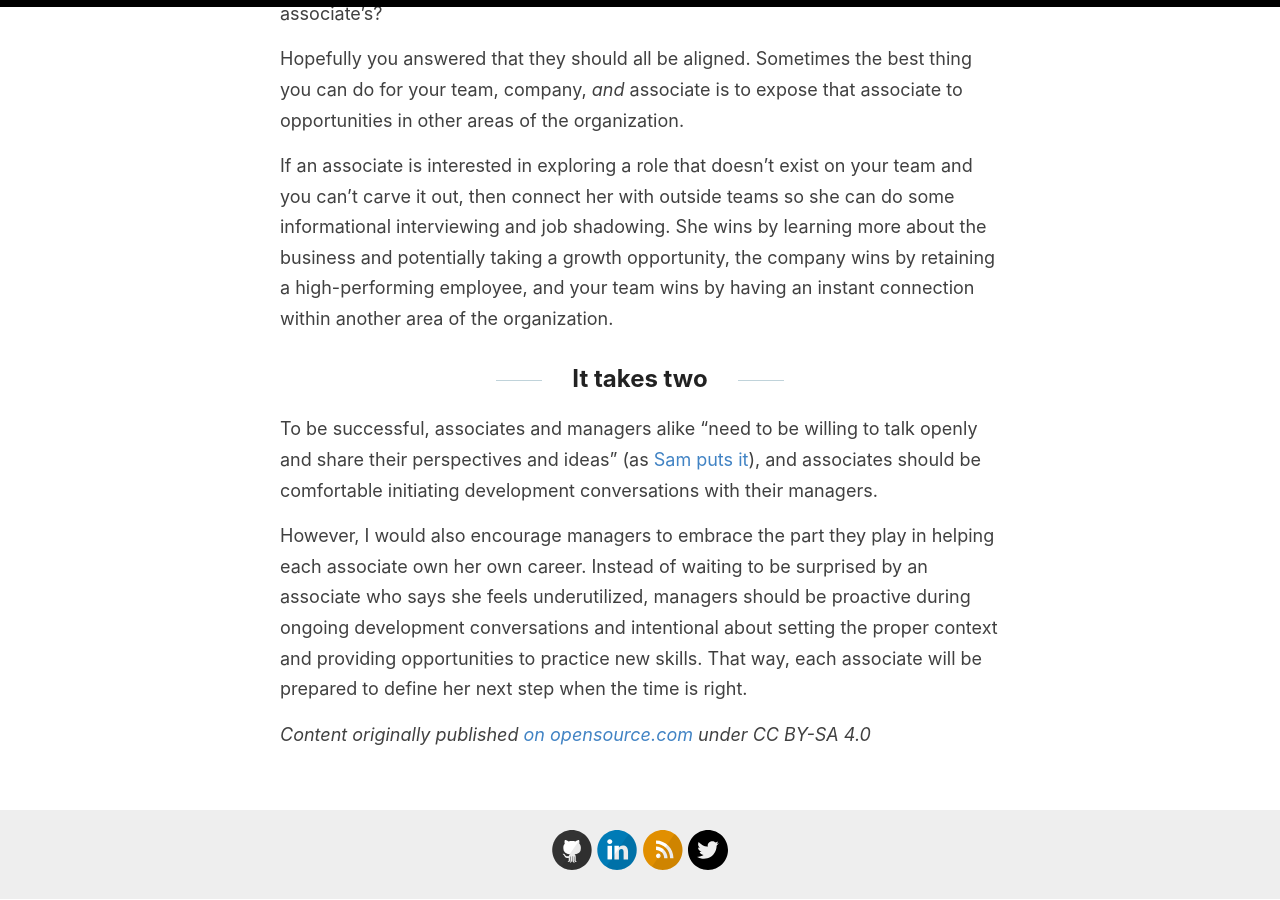
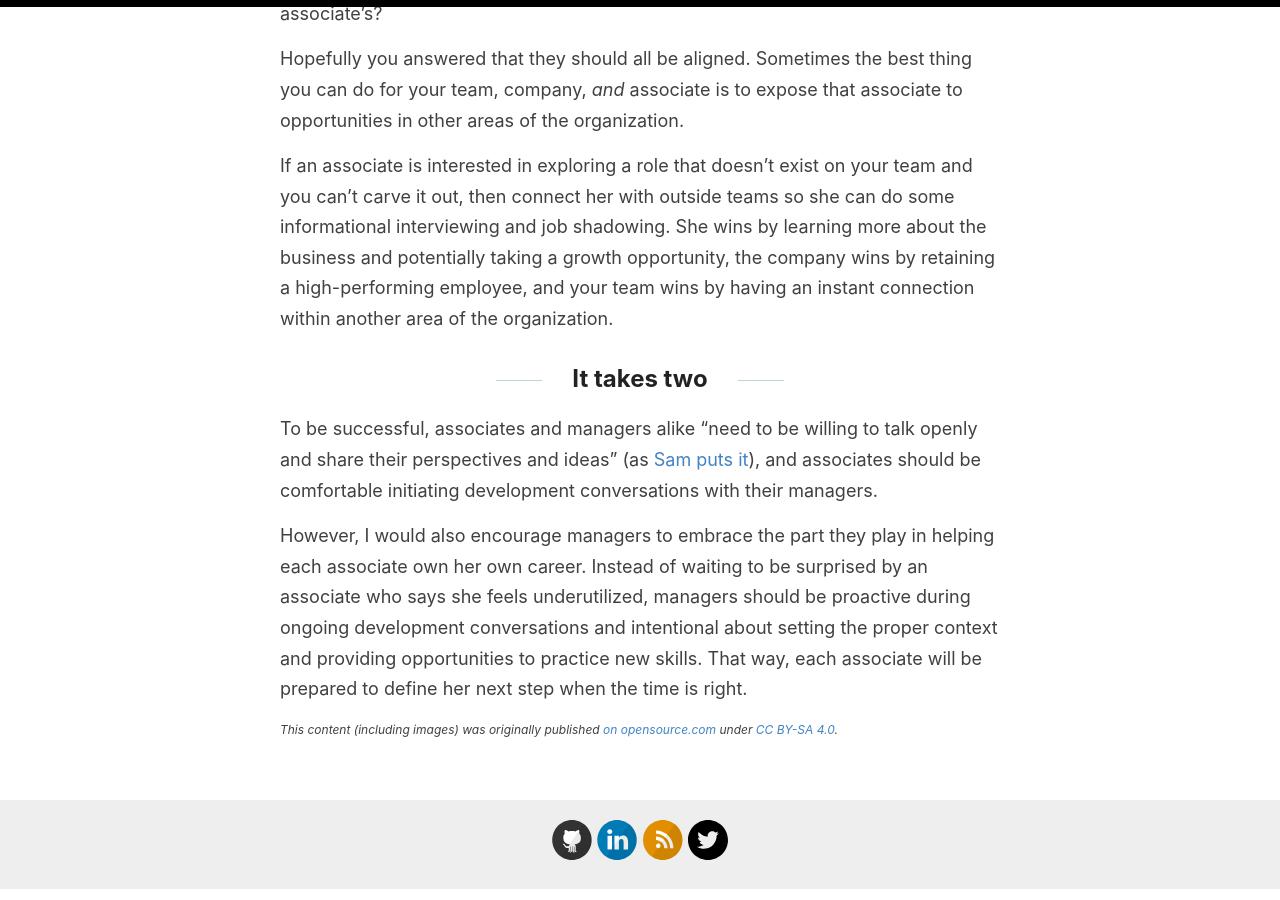
Before and after one commit to amatlack/amatlack.github.io, a Jekyll site: the page built from _posts/2017-09-12-own-your-open-career.md, in a window 1280 px wide and 900 px high, scrolled down 3196 px. Built offline with Jekyll 4.4.1, drawn with Linux system fonts in a browser that asks for light colours.

Commit message:
updating license footer

```diff
--- a/_posts/2017-09-12-own-your-open-career.md
+++ b/_posts/2017-09-12-own-your-open-career.md
@@ -54,4 +54,6 @@ To be successful, associates and managers alike "need to be willing to talk open
 
 However, I would also encourage managers to embrace the part they play in helping each associate own her own career. Instead of waiting to be surprised by an associate who says she feels underutilized, managers should be proactive during ongoing development conversations and intentional about setting the proper context and providing opportunities to practice new skills. That way, each associate will be prepared to define her next step when the time is right.
 
-_Content originally published [on opensource.com](https://opensource.com/open-organization/17/9/own-your-open-career) under CC BY-SA 4.0_
+<div class="license_footer">
+  <p>This content (including images) was originally published <a href="https://opensource.com/open-organization/17/9/own-your-open-career">on opensource.com</a> under <a href="https://creativecommons.org/licenses/by-sa/4.0/">CC BY-SA 4.0</a>.</p>
+</div>
```
